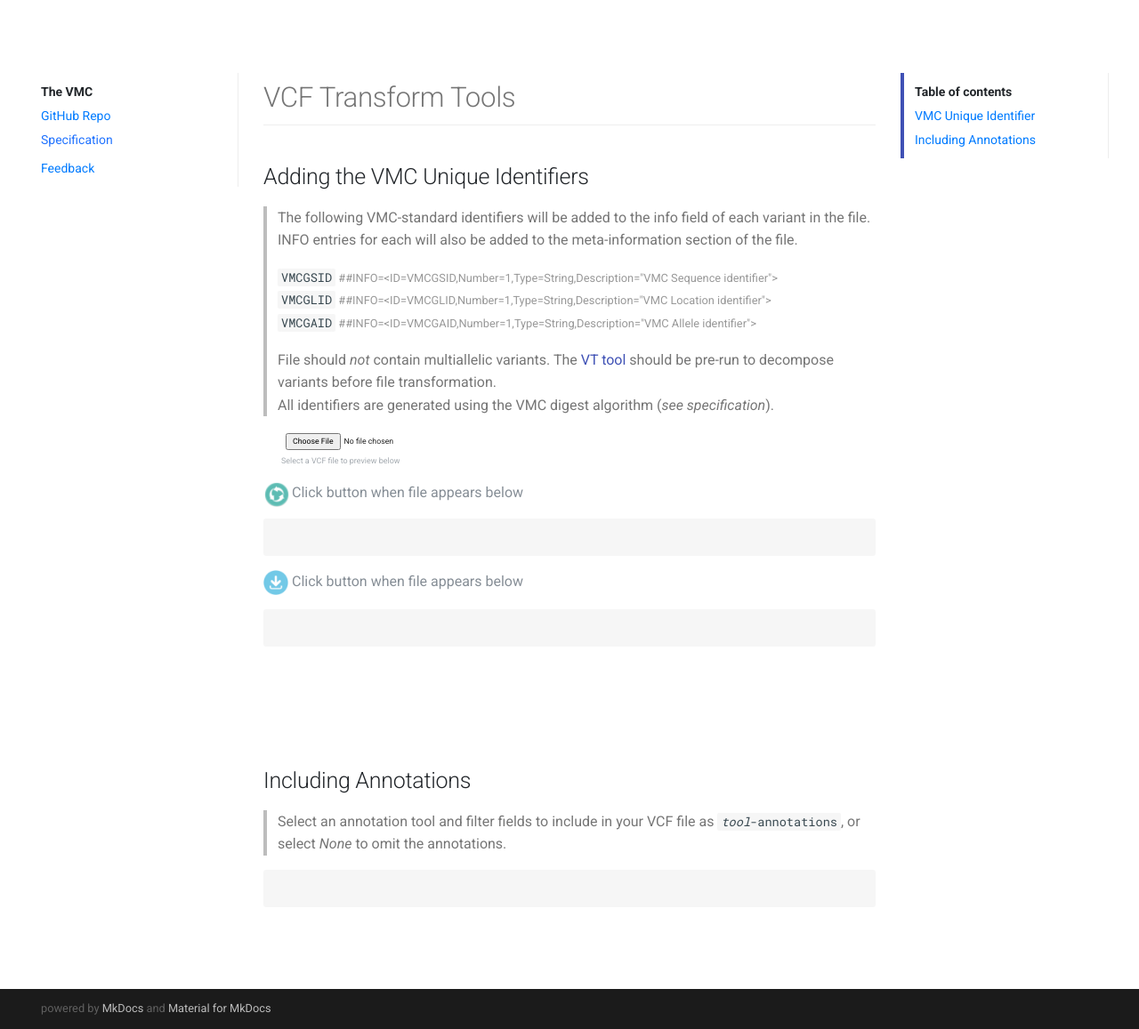
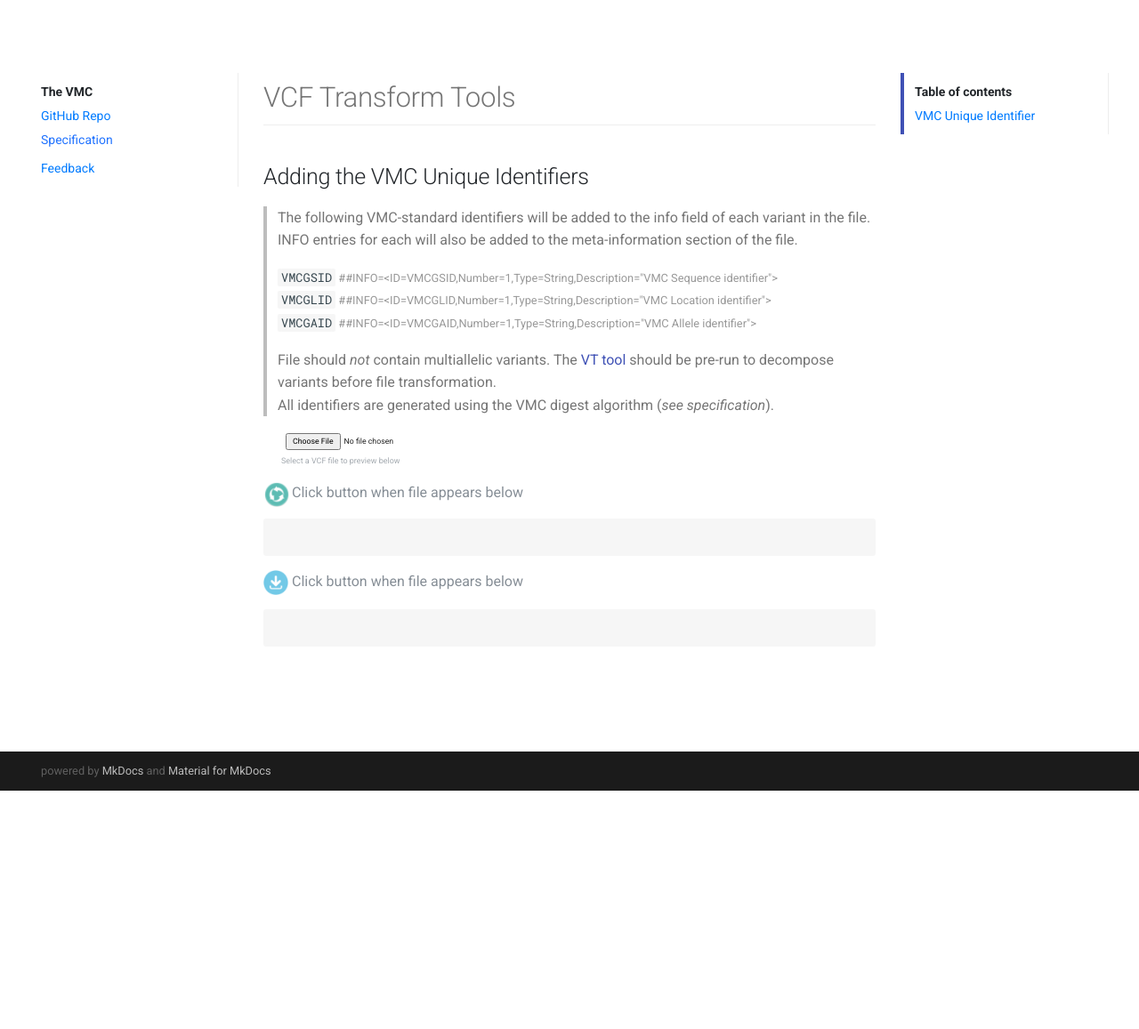
Before and after one commit to mwatkin8/vmc-test-suite, a Flask app: page / in a window 1280 px wide. Shown: the part 63-1220 px from the top of the page at 89% size. After the commit the page ends 952 px from the top, so only its background shows below. Run offline with Flask 2, Linux system fonts and the light colour scheme; some libraries are stand-ins or nearby versions.

Commit message:
readme, license, annotations removed

```diff
--- a/app.py
+++ b/app.py
@@ -13,7 +13,7 @@ app = Flask(__name__, static_folder='static')
 app.secret_key = "vmctestsuite"
 app.config['UPLOAD_FOLDER'] = UPLOAD_FOLDER
 
-def allowed_filename(filename):
+def allowedFilename(filename):
     """Makes sure the filename is """
     return '.' in filename and filename.rsplit('.',1)[1] in ALLOWED_EXTENSIONS
 
@@ -35,7 +35,7 @@ def home():
             flash('No selected file')
             return redirect(request.url)
         # Check to see if it is a VCF file
-        if allowed_filename(file.filename):
+        if allowedFilename(file.filename):
             if file:
                 filename = "in.vcf"
                 file.save(os.path.join(app.config['UPLOAD_FOLDER'], filename))
@@ -60,7 +60,7 @@ def home():
     return render_template('index.html')
 
 @app.route('/uploads/<path:filename>', methods=['GET', 'POST'])
-def download_file(filename):
+def downloadFile(filename):
     """If a download is initiated, send out.vcf as an attachment"""
     return send_from_directory(app.config['UPLOAD_FOLDER'], filename, as_attachment=True)
 
--- a/templates/index.html
+++ b/templates/index.html
@@ -132,11 +132,6 @@
                         VMC Unique Identifier
                       </a>
                     </li>
-                    <li class="md-nav__item">
-                      <a href="#annotations" title="Annotations" class="md-nav__link">
-                        Including Annotations
-                      </a>
-                    </li>
                   </ul>
                 </nav>
               </div>
@@ -164,18 +159,6 @@
                   <p id="file_name" class="text-muted"></p>
               </div>
 
-              {% block content %}
-              <div class="container">
-                {% for message in get_flashed_messages() %}
-                <div class="alert alert-warning">
-                  <button type="button" class="close" data-dismiss="alert">&times;</button>
-                  {{ message }}
-                </div>
-                {% endfor %}
-
-              </div>
-              {% endblock %}
-
               <p class="pointer text-muted">
                 <input style="width:32px;height:30px;padding-right:2px;" src="../static/images/convert.png" align=left type=image href="../uploads/in.vcf"> Click button when file appears below </input>
               </p>
@@ -199,18 +182,6 @@
               </table>
 
               </br></br></br>
-              <h2 id="annotations">Including Annotations<a class="headerlink" href="#annotations" title="Permanent link">&para;</a></h2>
-              <blockquote>
-                <p>Select an annotation tool and filter fields to include in your VCF file as <code><i>tool</i>-annotations</code>, or select <i>None</i> to omit the annotations.</p>
-              </blockquote>
-
-              <table class="codehilitetable">
-                <tr>
-                  <td class="code">
-                    <div class="codehilite"><pre class="se-pre-con" id="annotationDisplayArea"><pre></div>
-                  </td>
-                </tr>
-              </table></br></br>
             </article>
           </div>
         </div>
--- a/transform.py
+++ b/transform.py
@@ -6,7 +6,7 @@ import sqlite3 as lite
 from collections import namedtuple
 
 variant = namedtuple("variant",['chrom','pos','id','ref', 'alt', 'qual', 'filter', 'info', 'format', 'other'])
-class vcfVariant(variant):
+class VCFVariant(variant):
     def __new__(cls, *args, **kwargs):
         return super().__new__(cls, args[0], args[1], args[2], args[3], args[4], args[5], args[6], args[7], args[8], args[9])
     def __init__(self, *args, name="null"):
@@ -125,7 +125,7 @@ def parse():
                 header += '''##INFO=<ID=VMCGSID,Number=1,Type=String,Description="VMC Sequence identifier">\n''' + '''##INFO=<ID=VMCGLID,Number=1,Type=String,Description="VMC Location identifier">\n''' + '''##INFO=<ID=VMCGAID,Number=1,Type=String,Description="VMC Allele identifier">\n'''
             else:
                 l = line.split('\t')
-                variant = vcfVariant(l[0], l[1], l[2], l[3], l[4], l[5], l[6], l[7] + id_list[idx], l[8], l[9])
+                variant = VCFVariant(l[0], l[1], l[2], l[3], l[4], l[5], l[6], l[7] + id_list[idx], l[8], l[9])
                 variants += variant.__str__()
                 idx += 1
         return header + cols + variants
```
Also changed, not shown: LICENSE.TXT, README.md, 2 other files.
